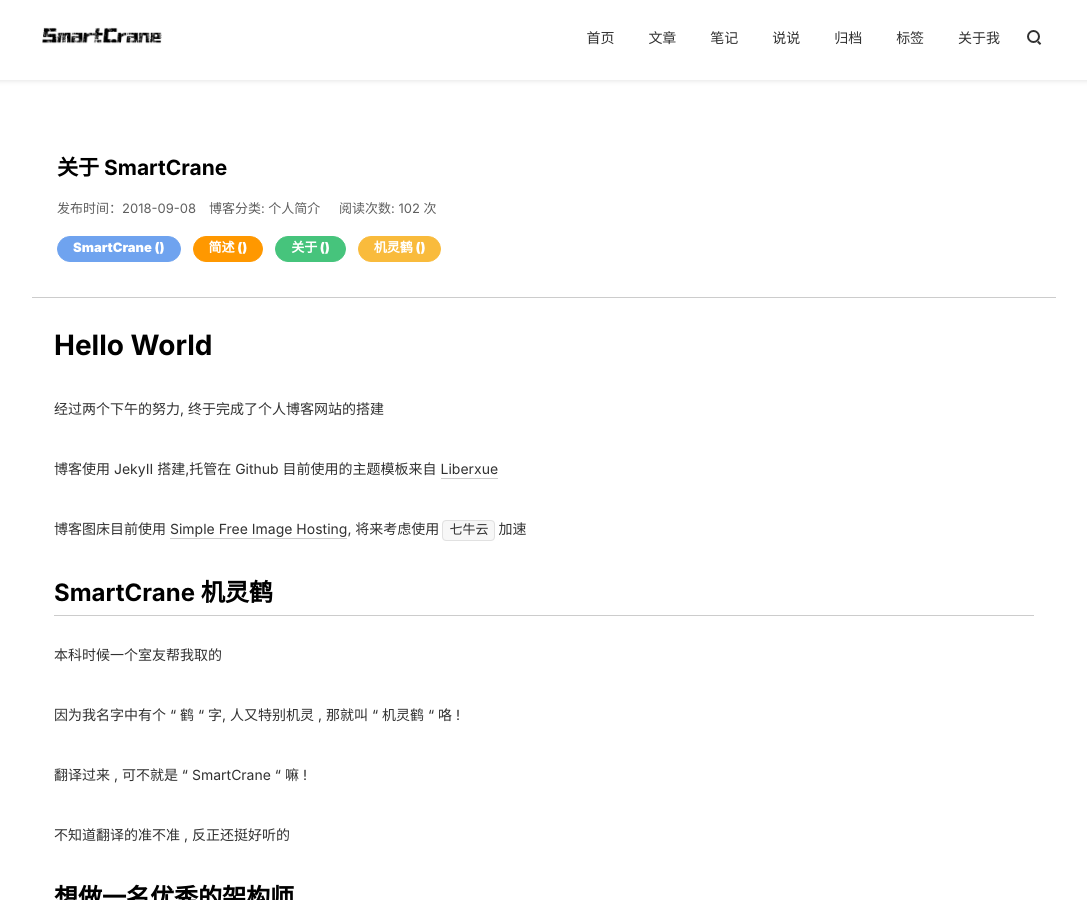
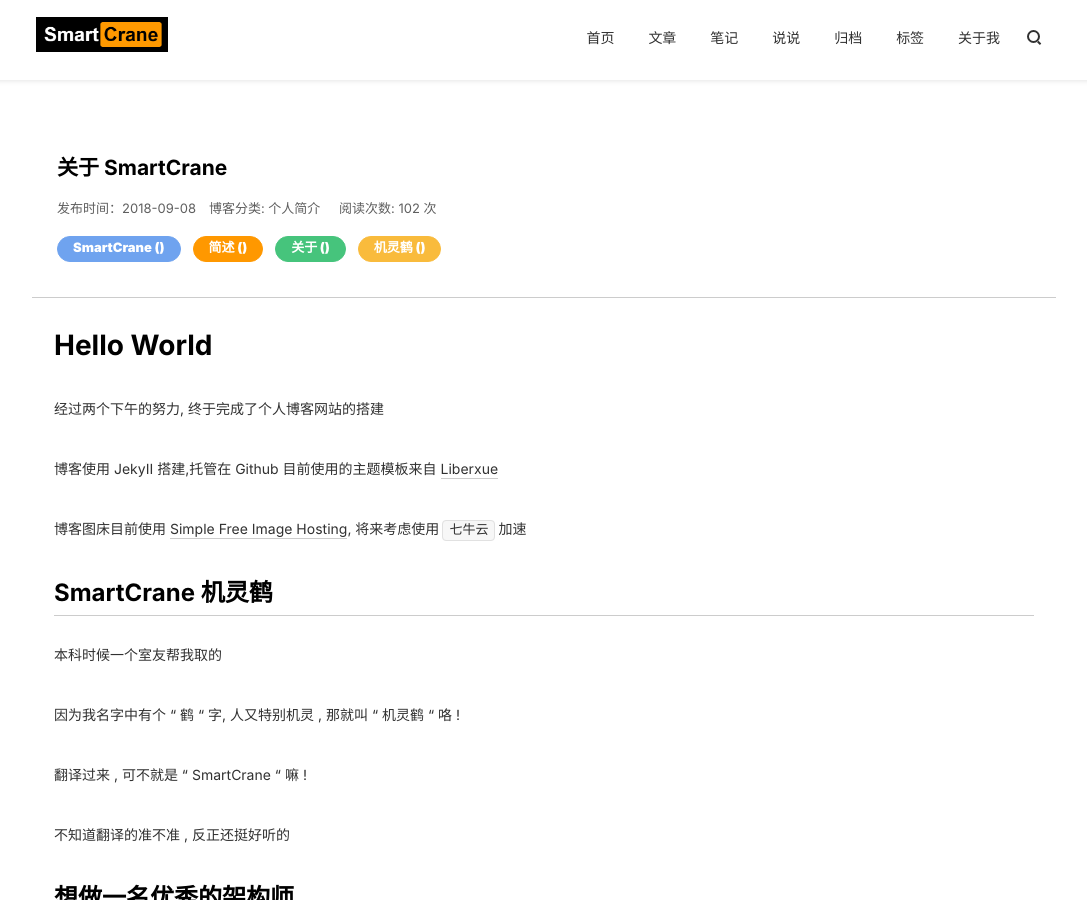
Before and after one commit to smartcrane2/smartcrane2.github.io, a Jekyll site: the page built from about.md, in a window 1280 px wide and 900 px high. Shown: the whole window, without its empty margins (96-1183 px from the left). Built offline with Jekyll 4.4.1, drawn with Linux system fonts in a browser that asks for light colours; nearby versions of some CDN libraries; comment, search, counter and statistics services are not loaded.

Commit message:
Update blog.html

```diff
--- a/_layouts/blog.html
+++ b/_layouts/blog.html
@@ -10,7 +10,7 @@
 <body class="" gtools_scp_screen_capture_injected="true">
 <header id="header" class="header bg-white">
     <div class="navbar-container">
-      <a href="/" title="访问 {{site.title }}" class="navbar-logo"> <img src="{{ site.url }}/style/images/logo-smartcrane.png" alt="{{ site.title }}"> </a>
+      <a href="/" title="访问 {{site.title }}" class="navbar-logo"> <img src="{{ site.url }}/style/images/logo-smartcrane3.png" alt="{{ site.title }}"> </a>
         <div class="navbar-menu">
             {% for link in site.links %}
             <a href="{% unless link.external %}{{ site.url }}{% endunless %}{{ link.url }}">{{ link.name }}</a>
```
